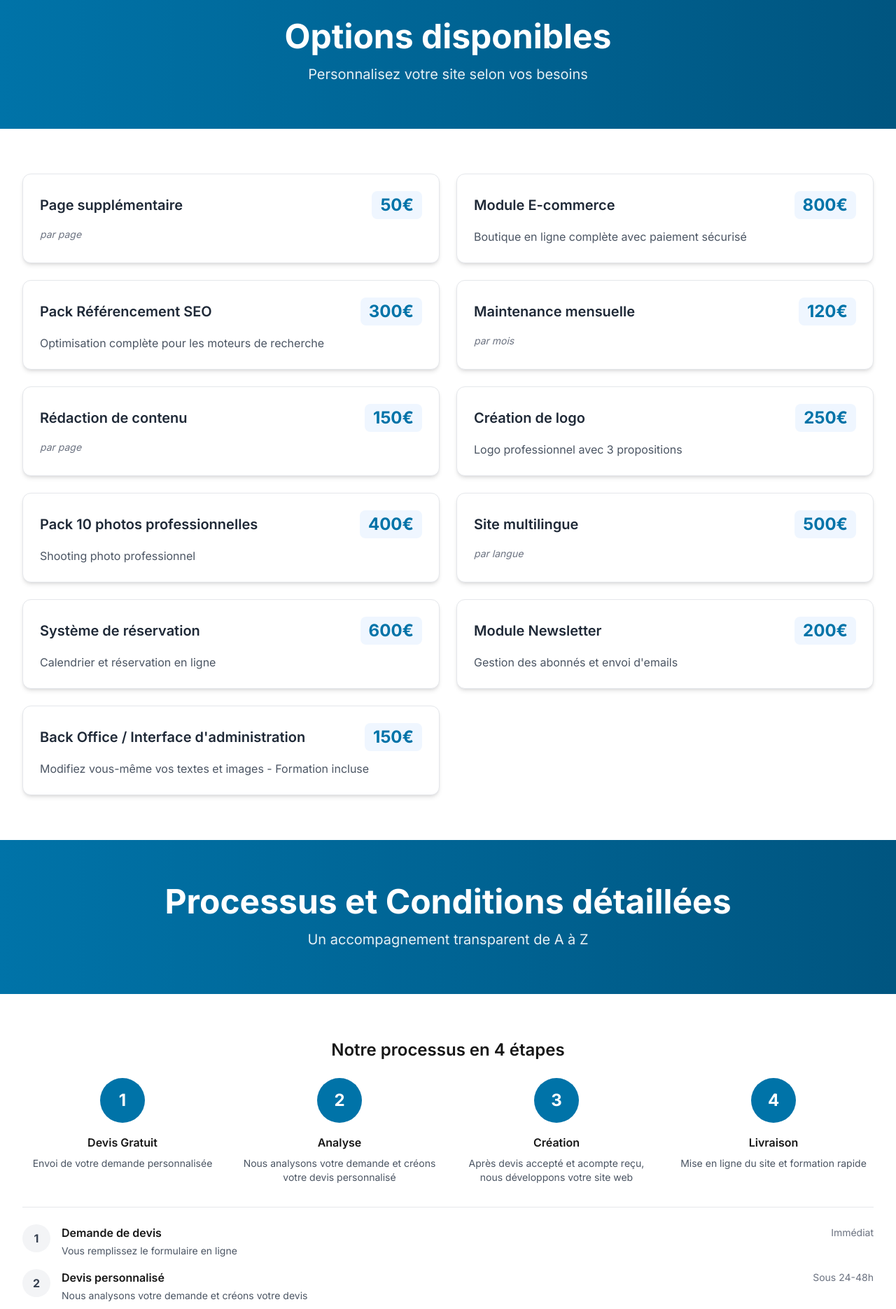
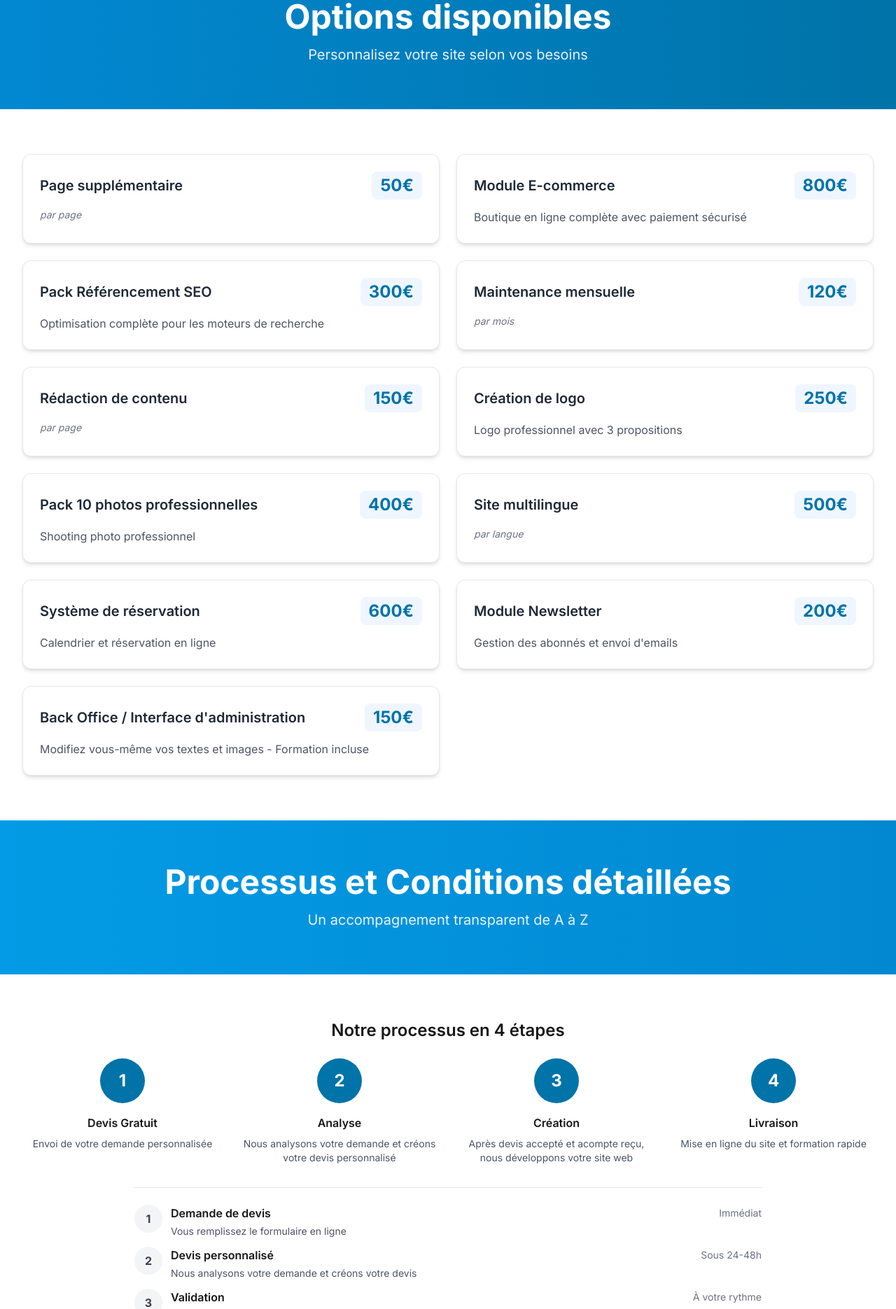
Before and after one commit to Web-Online-Concept/web-online-concept, a Next.js app: page /infos-tarifs in a window 1280 px wide. Shown: the part 880-2750 px from the top of the page at 70% size. Built offline with nearby package versions, Linux system fonts and the light colour scheme.

Commit message:
Update page.js

```diff
--- a/app/infos-tarifs/page.js
+++ b/app/infos-tarifs/page.js
@@ -41,7 +41,7 @@ export default function InfosTarifs() {
               Site Web - 500€ HT
             </h2>
             <p className="text-xl text-white/90 max-w-2xl mx-auto">
-              Formule de base : Site 5 pages, design personnalisé, responsive, SEO de base, hébergement 1 an inclus
+              Formule de base
             </p>
           </div>
         </div>
@@ -116,7 +116,7 @@ export default function InfosTarifs() {
       </section>
 
       {/* Bloc 2 - Options disponibles */}
-      <section className="bg-gradient-to-r from-[#0073a8] to-[#005580] text-white py-16">
+      <section className="bg-gradient-to-r from-[#0288d1] to-[#0073a8] text-white py-16">
         <div className="max-w-7xl mx-auto px-4 sm:px-6 lg:px-8">
           <div className="text-center">
             <h2 className="text-4xl md:text-5xl font-bold mb-4">
@@ -151,7 +151,7 @@ export default function InfosTarifs() {
       </section>
 
       {/* Bloc 3 - Processus et Conditions détaillées */}
-      <section className="bg-gradient-to-r from-[#0073a8] to-[#005580] text-white py-16">
+      <section className="bg-gradient-to-r from-[#039be5] to-[#0288d1] text-white py-16">
         <div className="max-w-7xl mx-auto px-4 sm:px-6 lg:px-8">
           <div className="text-center">
             <h2 className="text-4xl md:text-5xl font-bold mb-4">
@@ -201,12 +201,13 @@ export default function InfosTarifs() {
             </div>
 
             {/* Processus détaillé */}
-            <div className="space-y-4 border-t pt-6">
-              <div className="flex items-start">
+            <div className="max-w-4xl mx-auto">
+              <div className="space-y-3 border-t pt-6">
+                <div className="flex items-start gap-3">
                   <div className="bg-gray-100 text-gray-700 rounded-full w-10 h-10 flex items-center justify-center font-bold flex-shrink-0">
                     1
                   </div>
-                <div className="ml-4 flex-1">
+                  <div className="flex-1">
                     <div className="flex items-center justify-between">
                       <h3 className="font-semibold">Demande de devis</h3>
                       <span className="text-sm text-gray-500">Immédiat</span>
@@ -215,11 +216,11 @@ export default function InfosTarifs() {
                   </div>
                 </div>
 
-              <div className="flex items-start">
+                <div className="flex items-start gap-3">
                   <div className="bg-gray-100 text-gray-700 rounded-full w-10 h-10 flex items-center justify-center font-bold flex-shrink-0">
                     2
                   </div>
-                <div className="ml-4 flex-1">
+                  <div className="flex-1">
                     <div className="flex items-center justify-between">
                       <h3 className="font-semibold">Devis personnalisé</h3>
                       <span className="text-sm text-gray-500">Sous 24-48h</span>
@@ -228,11 +229,11 @@ export default function InfosTarifs() {
                   </div>
                 </div>
 
-              <div className="flex items-start">
+                <div className="flex items-start gap-3">
                   <div className="bg-gray-100 text-gray-700 rounded-full w-10 h-10 flex items-center justify-center font-bold flex-shrink-0">
                     3
                   </div>
-                <div className="ml-4 flex-1">
+                  <div className="flex-1">
                     <div className="flex items-center justify-between">
                       <h3 className="font-semibold">Validation</h3>
                       <span className="text-sm text-gray-500">À votre rythme</span>
@@ -241,11 +242,11 @@ export default function InfosTarifs() {
                   </div>
                 </div>
 
-              <div className="flex items-start">
+                <div className="flex items-start gap-3">
                   <div className="bg-gray-100 text-gray-700 rounded-full w-10 h-10 flex items-center justify-center font-bold flex-shrink-0">
                     4
                   </div>
-                <div className="ml-4 flex-1">
+                  <div className="flex-1">
                     <div className="flex items-center justify-between">
                       <h3 className="font-semibold">Brief créatif</h3>
                       <span className="text-sm text-gray-500">1h par téléphone</span>
@@ -254,11 +255,11 @@ export default function InfosTarifs() {
                   </div>
                 </div>
 
-              <div className="flex items-start">
+                <div className="flex items-start gap-3">
                   <div className="bg-gray-100 text-gray-700 rounded-full w-10 h-10 flex items-center justify-center font-bold flex-shrink-0">
                     5
                   </div>
-                <div className="ml-4 flex-1">
+                  <div className="flex-1">
                     <div className="flex items-center justify-between">
                       <h3 className="font-semibold">Envoi des contenus</h3>
                       <span className="text-sm text-gray-500">Sous 1 semaine</span>
@@ -267,11 +268,11 @@ export default function InfosTarifs() {
                   </div>
                 </div>
 
-              <div className="flex items-start">
+                <div className="flex items-start gap-3">
                   <div className="bg-gray-100 text-gray-700 rounded-full w-10 h-10 flex items-center justify-center font-bold flex-shrink-0">
                     6
                   </div>
-                <div className="ml-4 flex-1">
+                  <div className="flex-1">
                     <div className="flex items-center justify-between">
                       <h3 className="font-semibold">Création</h3>
                       <span className="text-sm text-gray-500">2-3 semaines</span>
@@ -280,11 +281,11 @@ export default function InfosTarifs() {
                   </div>
                 </div>
 
-              <div className="flex items-start">
+                <div className="flex items-start gap-3">
                   <div className="bg-gray-100 text-gray-700 rounded-full w-10 h-10 flex items-center justify-center font-bold flex-shrink-0">
                     7
                   </div>
-                <div className="ml-4 flex-1">
+                  <div className="flex-1">
                     <div className="flex items-center justify-between">
                       <h3 className="font-semibold">Révisions</h3>
                       <span className="text-sm text-gray-500">2h</span>
@@ -293,16 +294,17 @@ export default function InfosTarifs() {
                   </div>
                 </div>
 
-              <div className="flex items-start">
+                <div className="flex items-start gap-3">
                   <div className="bg-gray-100 text-gray-700 rounded-full w-10 h-10 flex items-center justify-center font-bold flex-shrink-0">
                     8
                   </div>
-                <div className="ml-4 flex-1">
+                  <div className="flex-1">
                     <div className="flex items-center justify-between">
                       <h3 className="font-semibold">Mise en ligne</h3>
                       <span className="text-sm text-gray-500">1h</span>
                     </div>
                     <p className="text-gray-600 text-sm mt-1">Formation à la gestion du site</p>
+                  </div>
                 </div>
               </div>
             </div>
```
Lines whose indentation alone changed are shown as unchanged.
